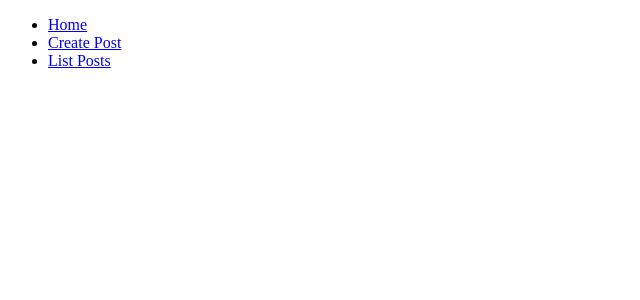
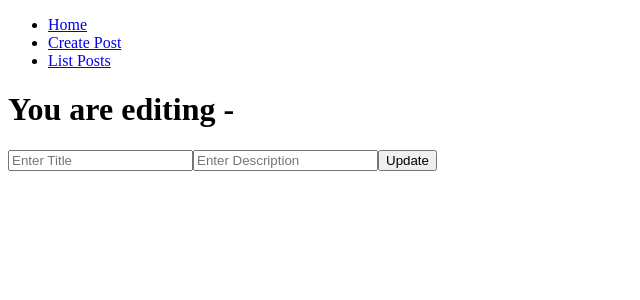
Before and after one commit to Emmy-Akintz/mern-blog-site, a React (Vite) app in the folder frontend/: page /posts/1 in a window 1280 px wide. Shown: the top 300 px of the page, without its empty margins (0-640 px from the left). Built offline with nearby package versions, Linux system fonts and the light colour scheme; no server answers.

Commit message:
worked on updating a post

```diff
--- a/frontend/src/APIServices/posts/postsAPI.js
+++ b/frontend/src/APIServices/posts/postsAPI.js
@@ -12,6 +12,16 @@ export const createPostAPI = async (postData) => {
     return response.data
 } //? any function or asynchronous function with a return is a promise
 
+//! update post api
+export const updatePostAPI = async (postData) => {
+    console.log(postData)
+    const response = await axios.put(`${BASE_URL}/${postData?.postId}`, {
+        title: postData.title,
+        description: postData.description
+     })
+    return response.data
+}
+
 //! fetch all posts
 export const fetchAllPosts = async () => {
     const posts = await axios.get(BASE_URL)
--- a/frontend/src/App.jsx
+++ b/frontend/src/App.jsx
@@ -3,7 +3,7 @@ import { BrowserRouter, Routes, Route } from 'react-router-dom'
 import PostsList from './components/PostsList'
 import PublicNavbar from './components/Navbar/PublicNavbar'
 import HomePage from './components/Home/HomePage'
-import PostDetails from './components/Posts/PostDetails'
+import UpdatePost from './components/Posts/UpdatePost.jsx'
 
 function App() {
   return (
@@ -15,7 +15,7 @@ function App() {
         <Route element={<HomePage />} path='/' />
         <Route element={<CreatePost />} path='/create-post' />
         <Route element={<PostsList />} path='/lists' />
-        <Route element={<PostDetails />} path='/posts/:postId' />
+        <Route element={<UpdatePost />} path='/posts/:postId' />
         {/* <CreatePost />
         <PostsList /> */}
       </Routes>
--- a/frontend/src/components/Posts/CreatePost.jsx
+++ b/frontend/src/components/Posts/CreatePost.jsx
@@ -7,7 +7,7 @@ import { createPostAPI } from '../../APIServices/posts/postsAPI'
 const CreatePost = () => {
     // post mutation
     const postMutation = useMutation({
-        mutationKey: ['create post'],
+        mutationKey: ['create-post'],
         mutationFn: createPostAPI
     })
     const formik = useFormik({
--- /dev/null
+++ b/frontend/src/components/Posts/UpdatePost.jsx.jsx
@@ -0,0 +1,86 @@
+import React from 'react'
+import { useParams } from 'react-router-dom'
+import { useFormik } from 'formik'
+import * as Yup from 'yup'
+import { fetchPost, updatePostAPI } from '../../APIServices/posts/postsAPI'
+import { useMutation, useQuery } from '@tanstack/react-query'
+
+const UpdatePost = () => {
+  //! get the post id
+  const { postId } = useParams()
+  //! useQuery
+  const { data } = useQuery({
+    queryKey: ['post-details'],
+    queryFn: () => fetchPost(postId)
+  })
+
+  // post mutation
+  const postMutation = useMutation({
+    mutationKey: ['update-post'],
+    mutationFn: updatePostAPI,
+  })
+  const formik = useFormik({
+    // initial data
+    initialValues: {
+      title: data?.postFound?.title || "",
+      description: data?.postFound?.description || ""
+    },
+    enableReinitialize: true,
+    // validation
+    validationSchema: Yup.object({
+      title: Yup.string().required('Title is required'),
+      description: Yup.string().required('Description is required')
+    }),
+    // submit
+    onSubmit: (values) => {
+      const postData = {
+        title: values.title,
+        description: values.description,
+        postId
+      }
+      postMutation.mutate(postData)
+    }
+  })
+  // get loading state
+  const isLoading = postMutation.isPending
+  // is error
+  const isError = postMutation.isError
+  // success
+  const isSuccess = postMutation.isSuccess
+  // error
+  const error = postMutation.error
+
+  return (
+    <div>
+      <h1>You are editing -{data?.postFound.title}</h1>
+      <div>
+        {isLoading && <p>Loading...</p>}
+        {isSuccess && <p>Post updated successfully</p>}
+        {isError && <p>{error.message}</p>}
+        <form onSubmit={formik.handleSubmit}>
+          <input
+            type="text"
+            name='title'
+            placeholder='Enter Title'
+            {...formik.getFieldProps('title')}
+          />
+          {/* display err msg */}
+          {formik.touched.title && formik.errors.title &&
+            <span style={{ color: 'red' }}>{formik.errors.title}</span>}
+          <input
+            type="text"
+            name='description'
+            placeholder='Enter Description'
+            {...formik.getFieldProps('description')}
+          />
+          {/* display err msg */}
+          {formik.touched.description && formik.errors.description &&
+            <span style={{ color: 'red' }}>{formik.errors.description}</span>}
+          <button type='submit'>Update</button>
+        </form>
+      </div>
+    </div>
+  )
+}
+
+export default UpdatePost
```
